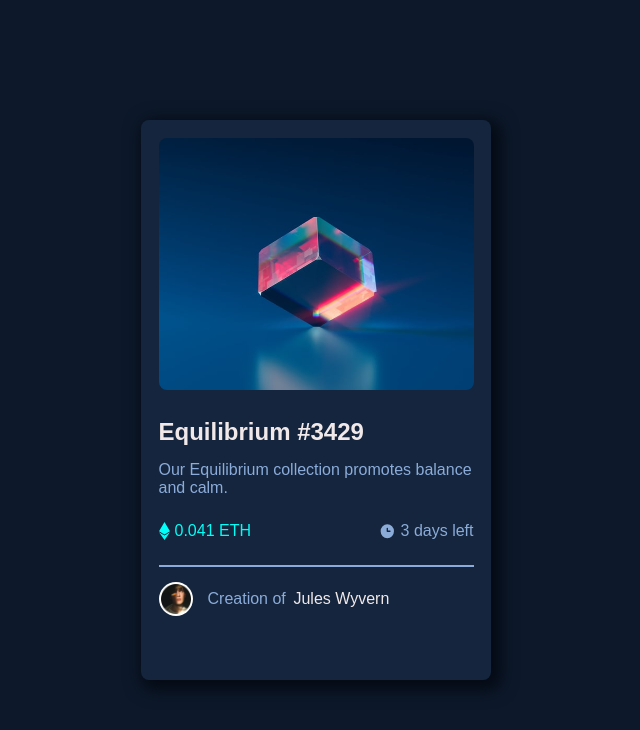
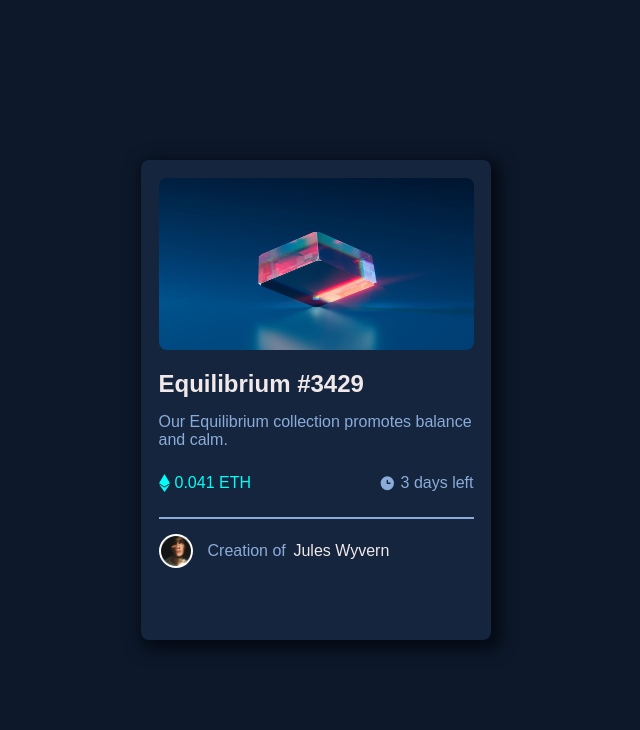
Before and after one commit to ScottDeev/frontendmentor, a plain HTML site: page nft-preview-card-component-main/index.html in a window 1280 px wide. Shown: the whole page, without its empty margins (324-964 px from the left). Drawn offline with Linux system fonts and the light colour scheme.

Commit message:
Update styles.css

```diff
--- a/nft-preview-card-component-main/styles.css
+++ b/nft-preview-card-component-main/styles.css
@@ -16,7 +16,7 @@ body{
 
 .wrapper{
     position: relative;
-    height: 70%;
+    height: 60%;
     width: max(20%, 350px);
     border-radius: 8px;
     box-shadow: 5px 5px 16px 6px hsl(215, 63%, 5%);
@@ -26,7 +26,7 @@ body{
 
 .img-section{
     position: relative;
-    height: 50%;
+    height: 40%;
 }
 
 .img-section img{
```
